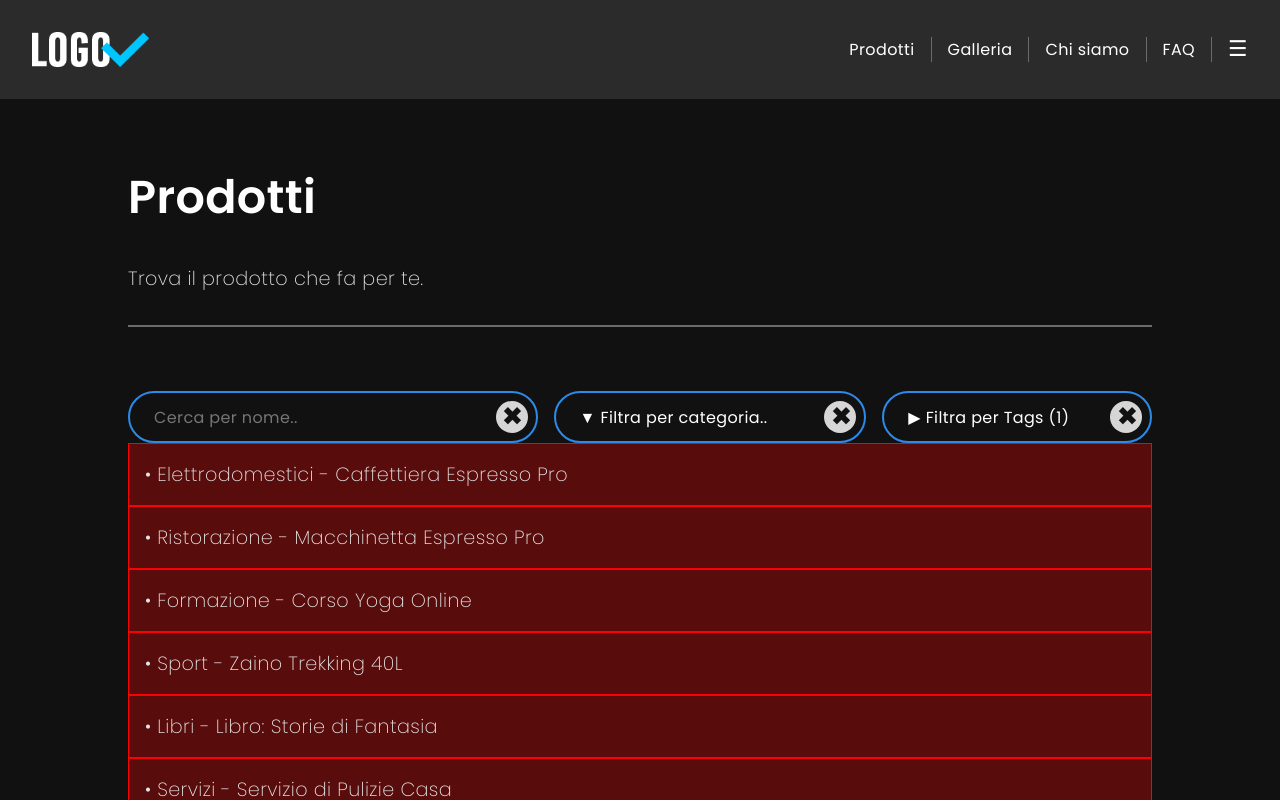
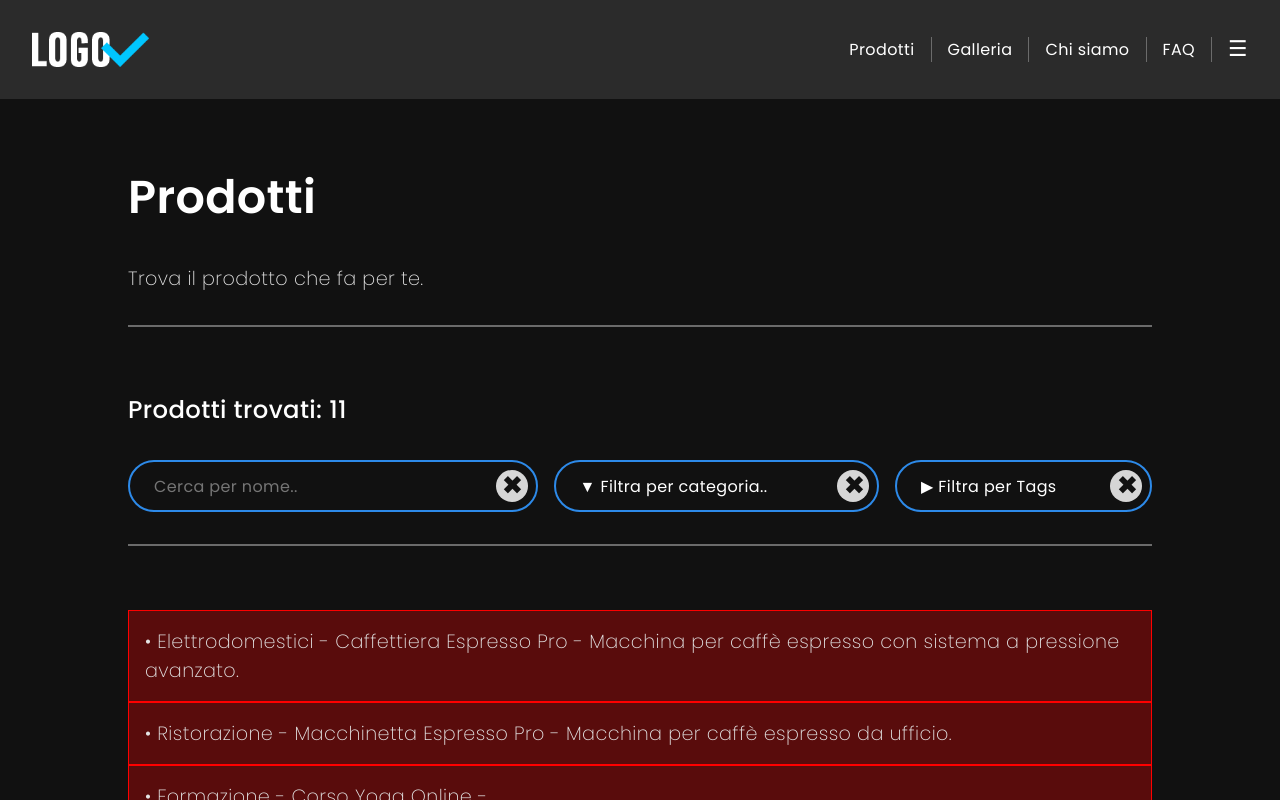
Before and after one commit to CamilloRosanio/next_react, a Next.js app: page /prodotti in a window 1280 px wide. Shown: the top 800 px of the page. Built offline with nearby package versions, Linux system fonts and the light colour scheme.

Commit message:
PRODUCTS - Implementazione filtro incrociato per Tags

```diff
--- a/src/app/prodotti/page.jsx
+++ b/src/app/prodotti/page.jsx
@@ -35,7 +35,7 @@ export default function ProductsPage() {
     // USE-STATE
     const [query, setQuery] = useState('');
     const [category, setCategory] = useState('');
-    const [selectedTags, setSelectedTags] = useState(['espresso']);
+    const [selectedTags, setSelectedTags] = useState([]);
     const [showTags, setShowTags] = useState(false);
     const [sortBy, setSortBy] = useState('name');
     const [sortOrder, setSortOrder] = useState(1);
@@ -51,6 +51,8 @@ export default function ProductsPage() {
     const productsList = useMemo(() => {
 
         // SUPPORT
+
+        // Count Matches - Name / Description
         const countMatches = (product) => {
             let matches = 0;
             splitQuery(query).forEach(q => {
@@ -63,18 +65,37 @@ export default function ProductsPage() {
             return matches;
         };
 
-        // FILTER
+        // Filter by Tags
+        const filterProductsByTags = (products, selectedTags) => {
+            // Se selectedTags è vuoto o contiene una stringa vuota, ritorna l'array originale
+            if (selectedTags.length === 0 || selectedTags[0] === '') {
+                return products;
+            }
+
+            return products.filter(product => {
+                // Se il prodotto non ha la chiave "tags", scartalo
+                if (!product.tags || product.tags.length === 0) {
+                    return false;
+                }
+
+                // Verifica se tutti i tag in selectedTags sono inclusi nei tags del prodotto
+                return selectedTags.every(tag => product.tags.includes(tag));
+            });
+        };
+
+
+        // FILTER - Name / Description / Category
         const filteredProducts = products.filter((product) => {
             const name = product.name ? product.name.toLowerCase() : '';
             const description = product.description ? product.description.toLowerCase() : '';
 
-            // Match - Query
+            // Query - Name / Description
             const matchesQuery = splitQuery(query).some(q =>
                 name.includes(q.toLowerCase()) ||
                 description.includes(q.toLowerCase())
             );
 
-            // Match - Category
+            // Category
             const matchesCategory = category ?
                 (typeof product.category === 'string' && product.category.toLowerCase() === category.toLowerCase())
                 : true;
@@ -82,8 +103,11 @@ export default function ProductsPage() {
             return matchesQuery && matchesCategory;
         });
 
+        // FILTER - Tags
+        const filteredByTags = filterProductsByTags(filteredProducts, selectedTags);
+
         // SORT
-        const sortedProducts = filteredProducts.sort((a, b) => {
+        const sortedProducts = filteredByTags.sort((a, b) => {
             const matchesA = countMatches(a);
             const matchesB = countMatches(b);
             return matchesB - matchesA; // Ordinamento decrescente
@@ -110,6 +134,10 @@ export default function ProductsPage() {
 
 
         {/* FILTERS */}
+
+        <Section>
+            <h4>Prodotti trovati: {productsList.length}</h4>
+
             <div className="filtersSection">
                 <Searchbar
                     placeholder='Cerca per nome..'
@@ -159,12 +187,16 @@ export default function ProductsPage() {
                 </ul>
             }
 
+        </Section>
+
+
+
 
 
         {/* PRODUCTS LIST */}
         {productsList.map((p, index) =>
             <div className="flexLine debug" key={index}>
-                <p>• {p.category} - {p.name}</p>
+                <p>• {p.category} - {p.name} - {p.description}</p>
             </div>
         )}
 
```
Lines whose indentation alone changed are shown as unchanged.
